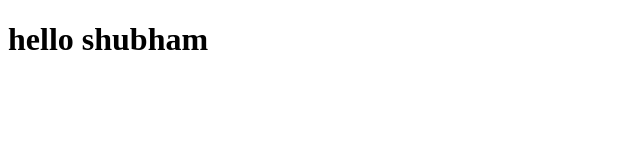
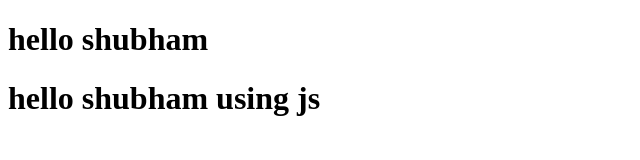
Before and after one commit to shubh193/react-revision, a plain HTML site: page Inception/index.html in a window 1280 px wide. Shown: the whole page, without its empty margins (0-640 px from the left). Drawn offline with Linux system fonts and the light colour scheme.

Commit message:
hello world using js

```diff
--- a/Inception/index.html
+++ b/Inception/index.html
@@ -6,6 +6,15 @@
     <title>Document</title>
   </head>
   <body>
-    <h1>hello shubham</h1>
+    <div id="root">
+      <h1>hello shubham</h1>
+    </div>
+
+    <script>
+      const heading = document.createElement("h1");
+      heading.innerHTML = "hello shubham using js";
+      const root = document.getElementById("root");
+      root.append(heading);
+    </script>
   </body>
 </html>
```
Also changed, not shown: 2 other files.
